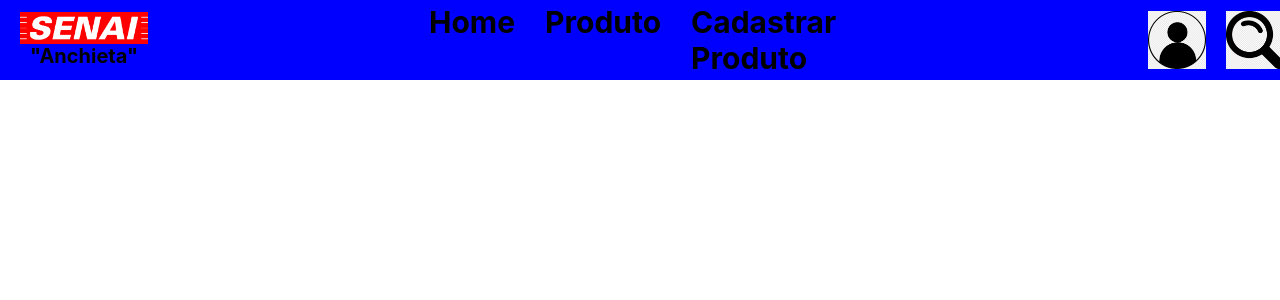
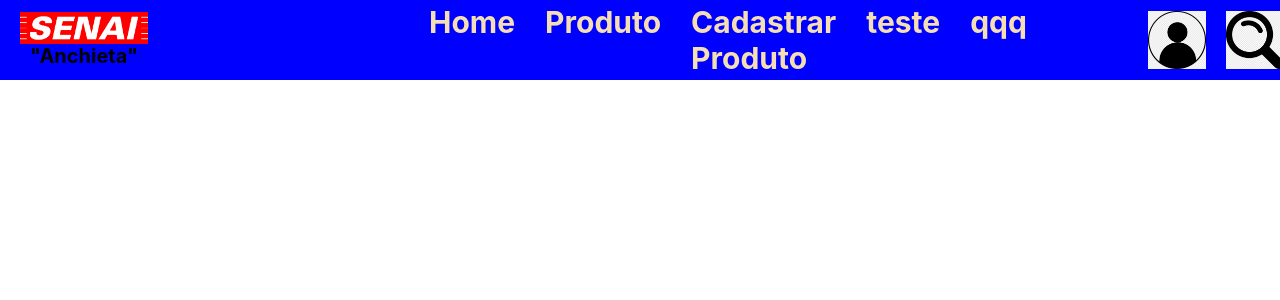
Before and after one commit to RafaelPinheiroCosta/projeto-teste, a React (Create React App) app: page / in a window 1280 px wide. Shown: the top 300 px of the page. Built offline with nearby package versions, Linux system fonts and the light colour scheme.

Commit message:
Estilo global funcao map

```diff
--- a/src/componentes/Cabecalho/Icones.js
+++ b/src/componentes/Cabecalho/Icones.js
@@ -2,6 +2,7 @@ import React from "react";
 import imgLogin from "../../imagens/imgLogin.png";
 import imgPesquisa from "../../imagens/imgPesquisa.png";
 import styled from "styled-components";
+const icones = [imgLogin,imgPesquisa];
 
 const IconesContainer = styled.div`
     width: 10%;
@@ -9,7 +10,7 @@ const IconesContainer = styled.div`
     display: flex;
     justify-content: center;
     align-items: center;
-    #imgLogin, #imgPesquisa{
+    #icone{
         height: 90%;
         margin: 10px;
     }
@@ -17,8 +18,11 @@ const IconesContainer = styled.div`
 function Icones() {
     return (
         <IconesContainer>
-            <img id="imgLogin" src={imgLogin} alt="" />
-            <img id="imgPesquisa" src={imgPesquisa} alt="" />
+            {   icones.map( (icone) =>(
+                        <img id="icone" src={icone} alt="" />
+                    )
+                )
+            }
         </IconesContainer>
     );
 }
--- a/src/componentes/Cabecalho/Menu.js
+++ b/src/componentes/Cabecalho/Menu.js
@@ -1,11 +1,12 @@
 import React from "react";
 import styled from "styled-components";
 
-const textoOpcoes = ["Home","Produto","Cadastrar Produto", "teste"];
+const textoOpcoes = ["Home", "Produto", "Cadastrar Produto", "teste", "qqq"];
 
 const MenuConteiner = styled.ul`
      width: 40%;
     display: flex;
+    color: wheat;
     li{
         list-style: none;
         font-size: 30px;
@@ -13,12 +14,14 @@ const MenuConteiner = styled.ul`
         margin: 0 15px;
     }
 `
-function Menu(){
-    return(
+function Menu() {
+    return (
         <MenuConteiner>
-                <li>{textoOpcoes[0]}</li>
-                <li>{textoOpcoes[1]}</li>
-                <li>{textoOpcoes[2]}</li>
+            {
+                textoOpcoes.map( (opcao) => (
+                    <li>{opcao}</li>
+                ))
+            }
         </MenuConteiner>
     );
 }
--- a/src/index.css
+++ /dev/null
@@ -1,13 +0,0 @@
-body {
-  margin: 0;
-  font-family: -apple-system, BlinkMacSystemFont, 'Segoe UI', 'Roboto', 'Oxygen',
-    'Ubuntu', 'Cantarell', 'Fira Sans', 'Droid Sans', 'Helvetica Neue',
-    sans-serif;
-  -webkit-font-smoothing: antialiased;
-  -moz-osx-font-smoothing: grayscale;
-}
-
-code {
-  font-family: source-code-pro, Menlo, Monaco, Consolas, 'Courier New',
-    monospace;
-}
--- a/src/index.js
+++ b/src/index.js
@@ -1,12 +1,29 @@
 import React from 'react';
 import ReactDOM from 'react-dom/client';
-import './index.css';
 import App from './App';
 import reportWebVitals from './reportWebVitals';
+import { createGlobalStyle } from 'styled-components';
+
+const GlobalStyle = createGlobalStyle`
+  body {
+    margin: 0;
+    font-family: -apple-system, BlinkMacSystemFont, 'Segoe UI', 'Roboto', 'Oxygen',
+      'Ubuntu', 'Cantarell', 'Fira Sans', 'Droid Sans', 'Helvetica Neue',
+      sans-serif;
+    -webkit-font-smoothing: antialiased;
+    -moz-osx-font-smoothing: grayscale;
+  }
+
+  code {
+    font-family: source-code-pro, Menlo, Monaco, Consolas, 'Courier New',
+      monospace;
+  }
+`
 
 const root = ReactDOM.createRoot(document.getElementById('root'));
 root.render(
   <React.StrictMode>
+    <GlobalStyle/>
     <App />
   </React.StrictMode>
 );
```
